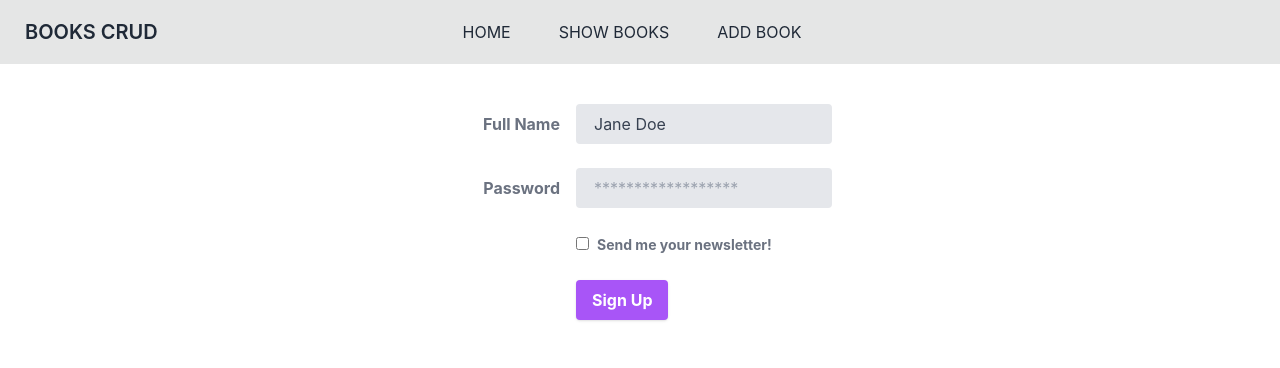
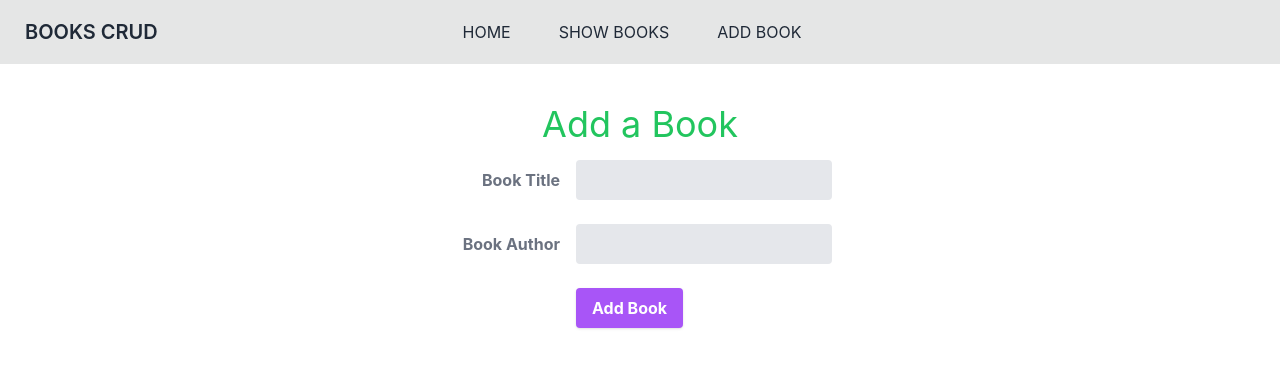
Before and after one commit to fajlarabbykhan/crud_operation_using_redux_tollkit, a React (Create React App) app: page /addbook in a window 1280 px wide. Shown: the top 368 px of the page. Built offline with nearby package versions, Linux system fonts and the light colour scheme.

Commit message:
Add a book page Done

```diff
--- a/src/fetaures/books/AddBooks.js
+++ b/src/fetaures/books/AddBooks.js
@@ -1,44 +1,59 @@
-import React from 'react';
+import React, { useState } from 'react';
+import { useDispatch, useSelector } from 'react-redux';
+import { useNavigate } from 'react-router-dom';
+import { addBook } from './BooksSlice';
 
 const AddBooks = () => {
+    const [title, setTitle] = useState("")
+    const [author, setAuthor] = useState("")
+    const dispatch = useDispatch();
+    const navigate = useNavigate();
+    const numberOfBooks = useSelector((state) => state.booksReducer.books.length)
+    const handleSubmit = e => {
+        e.preventDefault();
+        const book = {
+            id: numberOfBooks + 1,
+            title, author
+        }
+        dispatch(addBook(book))
+        navigate("/showbooks", { replace: true })
+    }
     return (
         <div className='mt-10  grid justify-items-center'>
+            <h1 className='text-center text-green-500 text-4xl text-bold mb-4 '>Add a Book</h1>
 
-            <form className="w-full max-w-sm">
+            <form className="w-full max-w-sm" on onSubmit={handleSubmit} >
                 <div className="md:flex md:items-center mb-6">
                     <div className="md:w-1/3">
-                        <label className="block text-gray-500 font-bold md:text-right mb-1 md:mb-0 pr-4" htmlFor="inline-full-name">
-                            Full Name
+                        <label className="block text-gray-500 font-bold md:text-right mb-1 md:mb-0 pr-4" htmlFor="title">
+                            Book Title
                         </label>
                     </div>
                     <div className="md:w-2/3">
-                        <input className="bg-gray-200 appearance-none border-2 border-gray-200 rounded w-full py-2 px-4 text-gray-700 leading-tight focus:outline-none focus:bg-white focus:border-purple-500" id="inline-full-name" type="text" value="Jane Doe" />
+                        <input className="bg-gray-200 appearance-none border-2 border-gray-200 rounded w-full py-2 px-4 text-gray-700 leading-tight focus:outline-none focus:bg-white focus:border-purple-500" id="title" type="text" name="title" value={title} onChange={
+                            (e) => setTitle(e.target.value)
+                        } required />
                     </div>
                 </div>
                 <div className="md:flex md:items-center mb-6">
                     <div className="md:w-1/3">
-                        <label className="block text-gray-500 font-bold md:text-right mb-1 md:mb-0 pr-4" htmlFor="inline-password">
-                            Password
+                        <label className="block text-gray-500 font-bold md:text-right mb-1 md:mb-0 pr-4" htmlFor="author">
+                            Book Author
                         </label>
                     </div>
                     <div className="md:w-2/3">
-                        <input className="bg-gray-200 appearance-none border-2 border-gray-200 rounded w-full py-2 px-4 text-gray-700 leading-tight focus:outline-none focus:bg-white focus:border-purple-500" id="inline-password" type="password" placeholder="******************" />
+                        <input className="bg-gray-200 appearance-none border-2 border-gray-200 rounded w-full py-2 px-4 text-gray-700 leading-tight focus:outline-none focus:bg-white focus:border-purple-500" id="author" type="text" name='author' value={author}
+                            onChange={
+                                (e) => setAuthor(e.target.value)
+                            } required />
                     </div>
                 </div>
-                <div className="md:flex md:items-center mb-6">
-                    <div className="md:w-1/3"></div>
-                    <label className="md:w-2/3 block text-gray-500 font-bold">
-                        <input className="mr-2 leading-tight" type="checkbox" />
-                        <span className="text-sm">
-                            Send me your newsletter!
-                        </span>
-                    </label>
-                </div>
+
                 <div className="md:flex md:items-center">
                     <div className="md:w-1/3"></div>
                     <div className="md:w-2/3">
-                        <button className="shadow bg-purple-500 hover:bg-purple-400 focus:shadow-outline focus:outline-none text-white font-bold py-2 px-4 rounded" type="button">
-                            Sign Up
+                        <button className="shadow bg-purple-500 hover:bg-purple-400 focus:shadow-outline focus:outline-none text-white font-bold py-2 px-4 rounded" type="submit">
+                            Add Book
                         </button>
                     </div>
                 </div>
--- a/src/fetaures/books/BooksSlice.js
+++ b/src/fetaures/books/BooksSlice.js
@@ -9,8 +9,11 @@ const initialBooks = {
 export const booksSlice = createSlice({
     name: "books", initialState: initialBooks, reducers: {
         showBooks: (state) => state,
+        addBook: (state, action) => {
+            state.books.push(action.payload);
+        },
     }
 });
 
-export const { showBooks } = booksSlice.actions;
+export const { showBooks, addBook } = booksSlice.actions;
 export default booksSlice.reducer;
```
